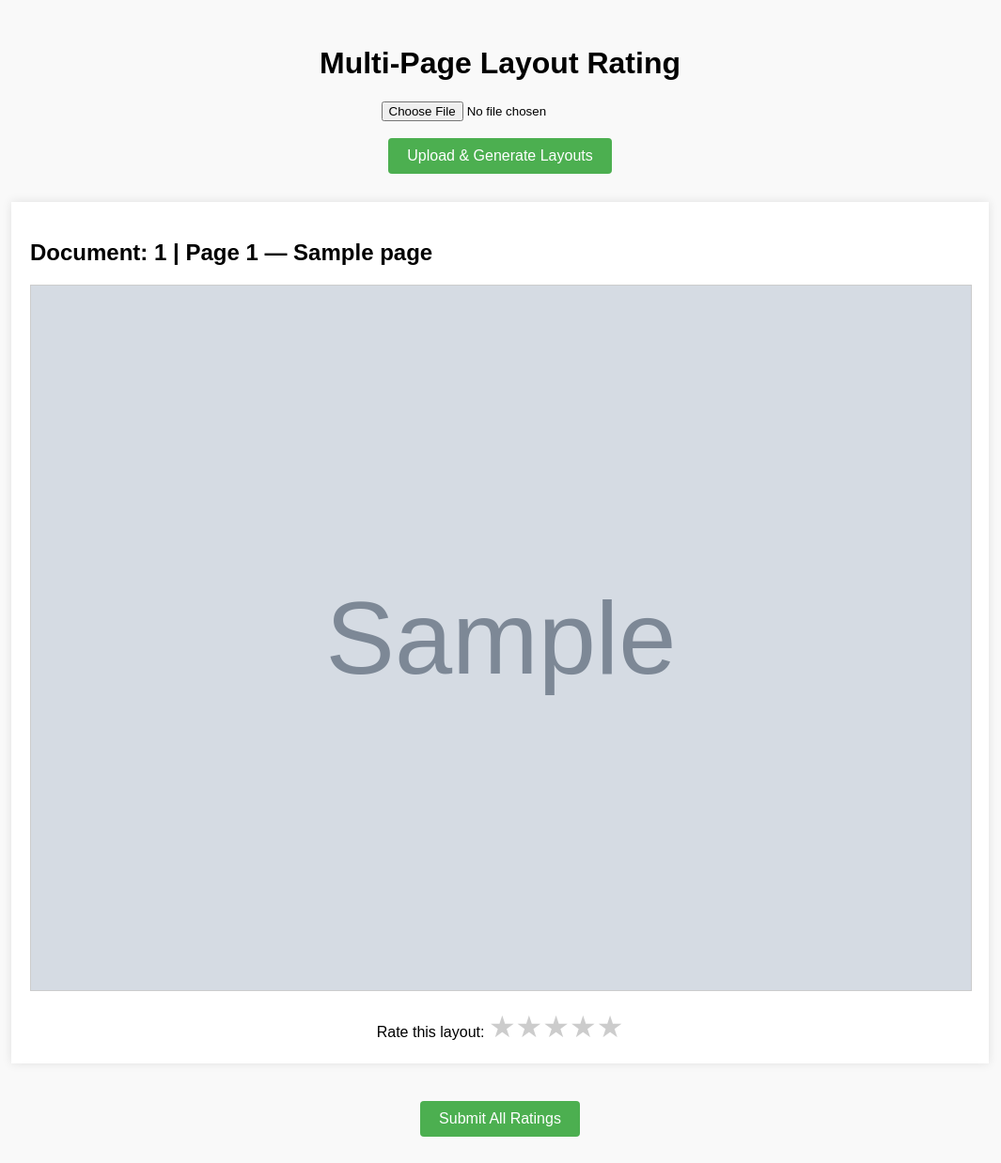
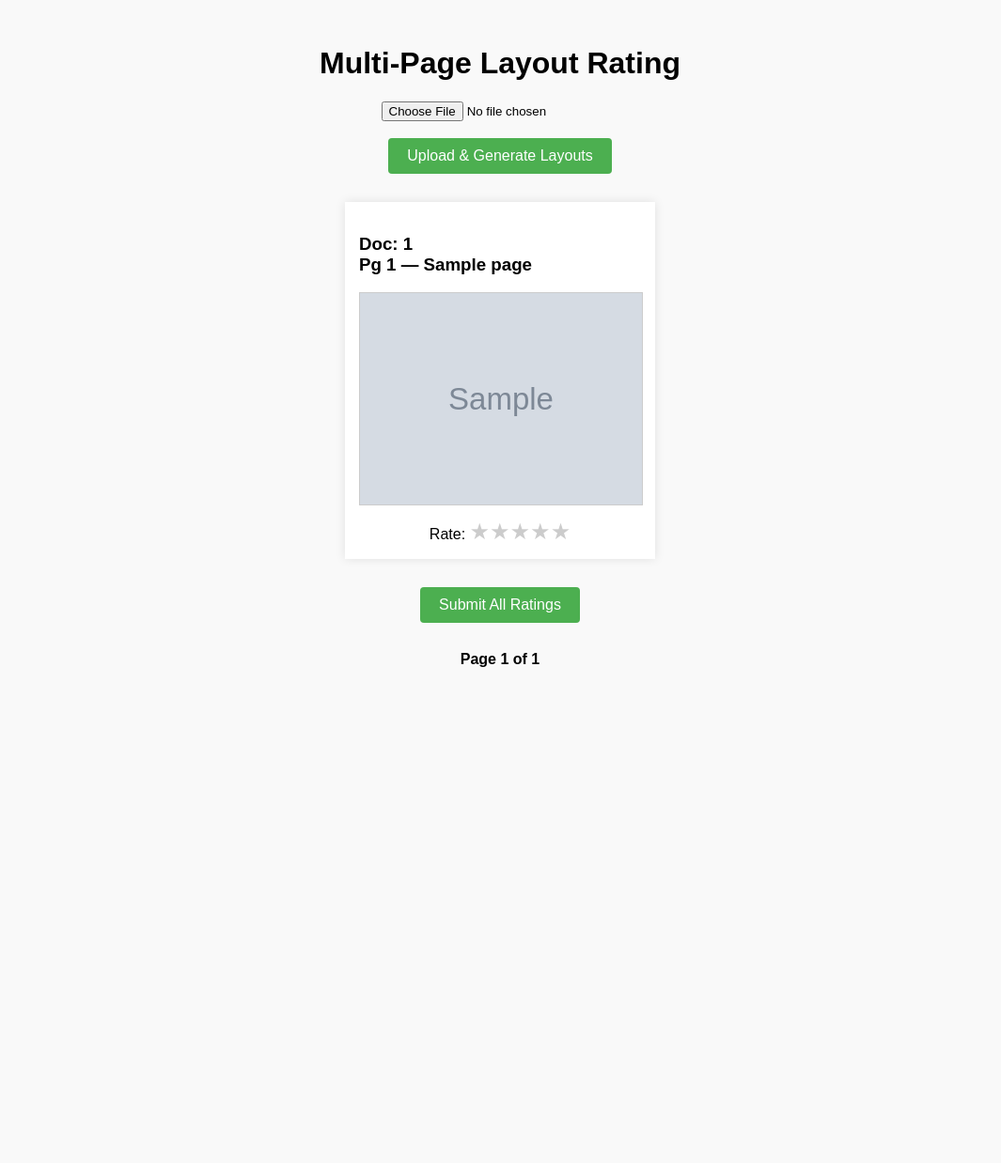
Before and after one commit to YannamYeswanth/UI-for-PageLayout-Rating, a Django app: template layout_project/layout_app/templates/layout_app/index.html in a window 1280 px wide. Shown: the whole page at 94% size, without its empty margins (108-1173 px from the left). After the commit the page ends 710 px from the top, so only its background shows below. Run offline with Django 5.2, Linux system fonts and the light colour scheme; the template is opened without the code that fills it: most values are stand-ins (such as "Sample title", 1, 10 or a date in 2020); grey boxes marked "Sample" are stand-in pictures.

Commit message:
Pagination done

```diff
--- a/layout_project/layout_app/templates/layout_app/index.html
+++ b/layout_project/layout_app/templates/layout_app/index.html
@@ -1,22 +1,42 @@
+<!-- index.html -->
 <!DOCTYPE html>
 <html lang="en">
 <head>
   <meta charset="UTF-8">
   <title>Layout Rating Tool</title>
   <style>
-    body { font-family: Arial; padding: 20px; background: #f9f9f9; }
-    h1 { text-align: center; }
+    body {
+      font-family: Arial;
+      padding: 20px;
+      background: #f9f9f9;
+    }
+
+    h1 {
+      text-align: center;
+    }
 
     .upload-form {
       text-align: center;
       margin-bottom: 30px;
     }
 
+    .grid-container {
+      display: flex;
+      flex-direction: column;
+      align-items: center;
+      gap: 20px;
+    }
+
+    .row {
+      display: flex;
+      justify-content: center;
+      gap: 20px;
+    }
+
     .page-section {
       background: #fff;
-      padding: 20px;
-      margin: 30px auto;
-      max-width: 1000px;
+      padding: 15px;
+      width: 300px;
       box-shadow: 0 0 10px rgba(0,0,0,0.1);
     }
 
@@ -35,7 +55,7 @@
     }
 
     .star-rating label {
-      font-size: 2rem;
+      font-size: 1.5rem;
       color: #ccc;
       cursor: pointer;
     }
@@ -48,12 +68,12 @@
 
     .rating-form {
       text-align: center;
-      margin-top: 15px;
+      margin-top: 10px;
     }
 
     .submit-button {
       text-align: center;
-      margin-top: 40px;
+      margin-top: 30px;
     }
 
     button {
@@ -68,6 +88,22 @@
 
     button:hover {
       background-color: #45a049;
+    }
+
+    .pagination {
+      text-align: center;
+      margin-top: 30px;
+    }
+
+    .pagination span, .pagination a {
+      margin: 0 10px;
+      text-decoration: none;
+      color: #4CAF50;
+      font-weight: bold;
+    }
+
+    .pagination .current {
+      color: black;
     }
   </style>
 </head>
@@ -84,15 +120,18 @@
     </form>
   </div>
 
-  {% if rendered_pages %}
+  {% if page_obj %}
     <form method="POST">
       {% csrf_token %}
-      {% for page in rendered_pages %}
+      <div class="grid-container">
+        {% for row in rows %}
+        <div class="row">
+          {% for page in row %}
           <div class="page-section">
-          <h2>Document: {{ page.document_id }} | Page {{ page.page_number }} — {{ page.layout_name }}</h2>
+            <h3>Doc: {{ page.document_id }}<br>Pg {{ page.page_number }} — {{ page.layout_name }}</h3>
             <img src="{{ page.image_url }}" alt="Page Layout Image">
             <div class="rating-form">
-            <label>Rate this layout:</label>
+              <label>Rate:</label>
               <div class="star-rating">
                 {% for i in "54321" %}
                   <input type="radio" id="star{{ i }}_{{ page.page_number }}_{{ page.layout_name }}"
@@ -104,11 +143,28 @@
             </div>
           </div>
           {% endfor %}
+        </div>
+        {% endfor %}
+      </div>
 
       <div class="submit-button">
         <button type="submit" name="rate_image">Submit All Ratings</button>
       </div>
     </form>
+
+    <div class="pagination">
+      {% if page_obj.has_previous %}
+        <a href="?page=1">« First</a>
+        <a href="?page={{ page_obj.previous_page_number }}">‹ Prev</a>
+      {% endif %}
+
+      <span class="current">Page {{ page_obj.number }} of {{ page_obj.paginator.num_pages }}</span>
+
+      {% if page_obj.has_next %}
+        <a href="?page={{ page_obj.next_page_number }}">Next ›</a>
+        <a href="?page={{ page_obj.paginator.num_pages }}">Last »</a>
+      {% endif %}
+    </div>
   {% endif %}
 
 </body>
```
Also changed, not shown: layout_project/layout_app/views.py (+22 -26 lines), layout_project/db.sqlite3, layout_project/media/layout_1270404132_22_items.png (deleted), layout_project/media/layout_1270404132_22_predicted_items_0.png (deleted), layout_project/media/layout_1270404132_22_predicted_items_1.png (deleted). Lines whose indentation alone changed are shown as unchanged.
